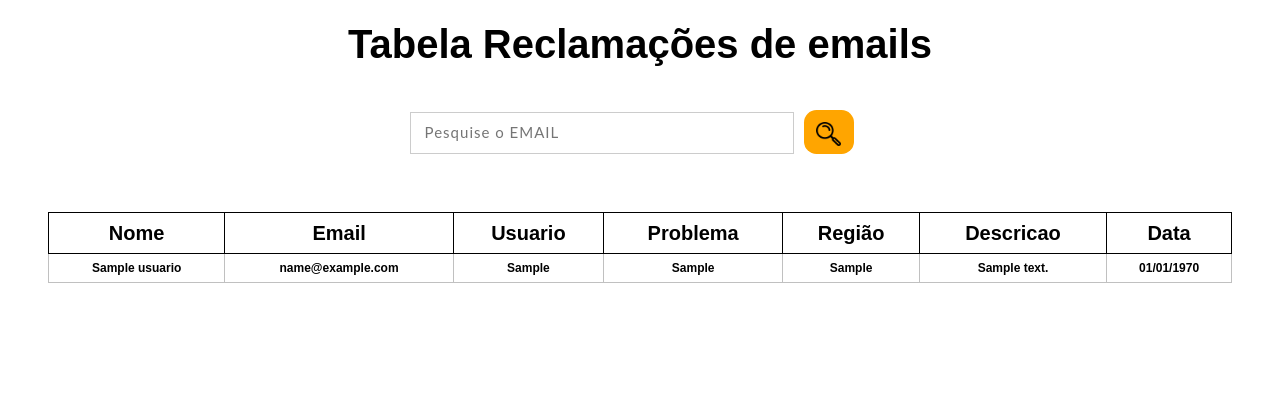
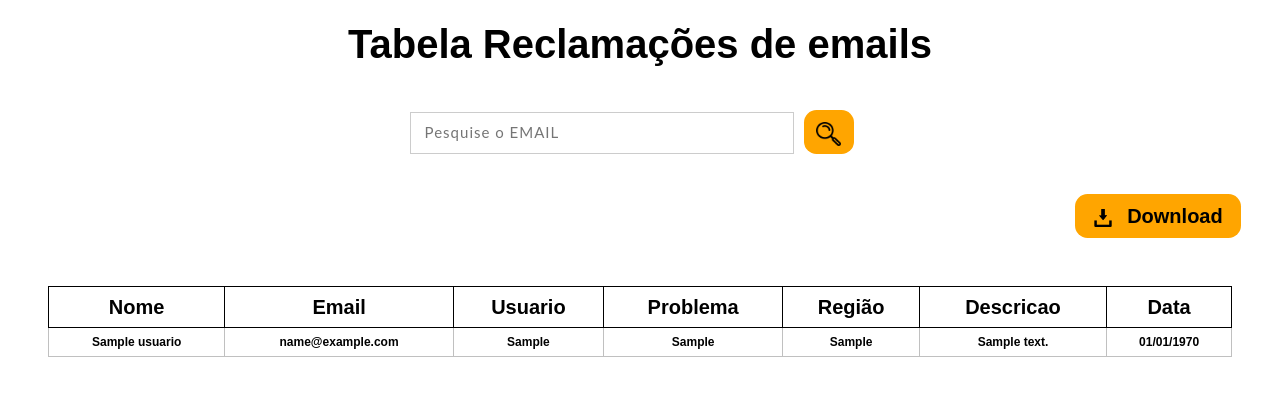
Before and after one commit to LeoCortarelli/reclamaEmail, a PHP site: page /php/Tabela/tabela.php in a window 1280 px wide. Shown: the part 112-508 px from the top of the page. Run offline with PHP 8.4, Linux system fonts and the light colour scheme; tables that the repository leaves empty or names only in its code hold one stand-in row (values such as "Sample post").

Commit message:
botão de download da tabela

```diff
--- a/css/style -tabela2.css
+++ b/css/style-tabela3.css
@@ -181,3 +181,57 @@ body {
  .imput-button{
   display: inline;
  }
+
+
+ /* button download */
+ .style-div-button-download{
+    margin-top: 30px;
+    margin-left: 84%;
+ }
+
+.button-download{
+    width: 8.3em;
+    height: 2.2em;
+    font-size: 20px;
+    background: orange;
+    color: black;
+    border: none;
+    border-radius: 0.625em;
+    font-size: 20px;
+    font-weight: bold;
+    cursor: pointer;
+    position: relative;
+    z-index: 1;
+    overflow: hidden;
+}
+
+.button-download:hover{
+    background-color: white;
+    color: black;
+    -webkit-transition: all 0.5s;
+    transition: all 0.5s;
+}
+
+.button-download:after{
+    content: "";
+    background: white;
+    position: absolute;
+    z-index: -1;
+    left: -20%;
+    right: -20%;
+    top: 0;
+    bottom: 0;
+    transform: skewX(-45deg) scale(0, 1);
+    transition: all 0.5s;
+}
+
+.button-download:hover:after{
+    transform: skewX(-45deg) scale(1, 1);
+    -webkit-transition: all 0.5s;
+    transition: all 0.5s;
+}
+
+.div-button-espacamento{
+    display: inline-flex;
+    margin-left: 15px;
+}
--- a/php/Tabela/tabela.php
+++ b/php/Tabela/tabela.php
@@ -5,7 +5,7 @@
     <meta charset="UTF-8">
     <meta name="viewport" content="width=device-width, initial-scale=1.0">
     <link href="https://cdn.jsdelivr.net/npm/bootstrap@5.3.2/dist/css/bootstrap.min.css" rel="stylesheet" integrity="sha384-T3c6CoIi6uLrA9TneNEoa7RxnatzjcDSCmG1MXxSR1GAsXEV/Dwwykc2MPK8M2HN" crossorigin="anonymous">
-    <link rel="stylesheet" href="../../css/style -tabela2.css">
+    <link rel="stylesheet" href="../../css/style-tabela3.css">
     <title>Tabela Reclama mail</title>
 </head>
 <body>
@@ -39,6 +39,13 @@
                 <span class="focus-border"> <i></i> </span>
             </label>
             <button class="btn" onclick="pesquisaData()"><img src="../../img/incon_pesquisar_black.png" alt="pesquisa" width="95%"></button>
+        </div>
+
+        <div class="style-div-button-download">
+            <form action="" method="post">
+                <button type="button" class="button-download">
+                    <img src="../../img/download_black.png" alt="png_download" width="12%"><div class="div-button-espacamento"></div>Download</button>
+            </form>
         </div>
 
 
```
Also changed, not shown: img/download_black.png (added).
